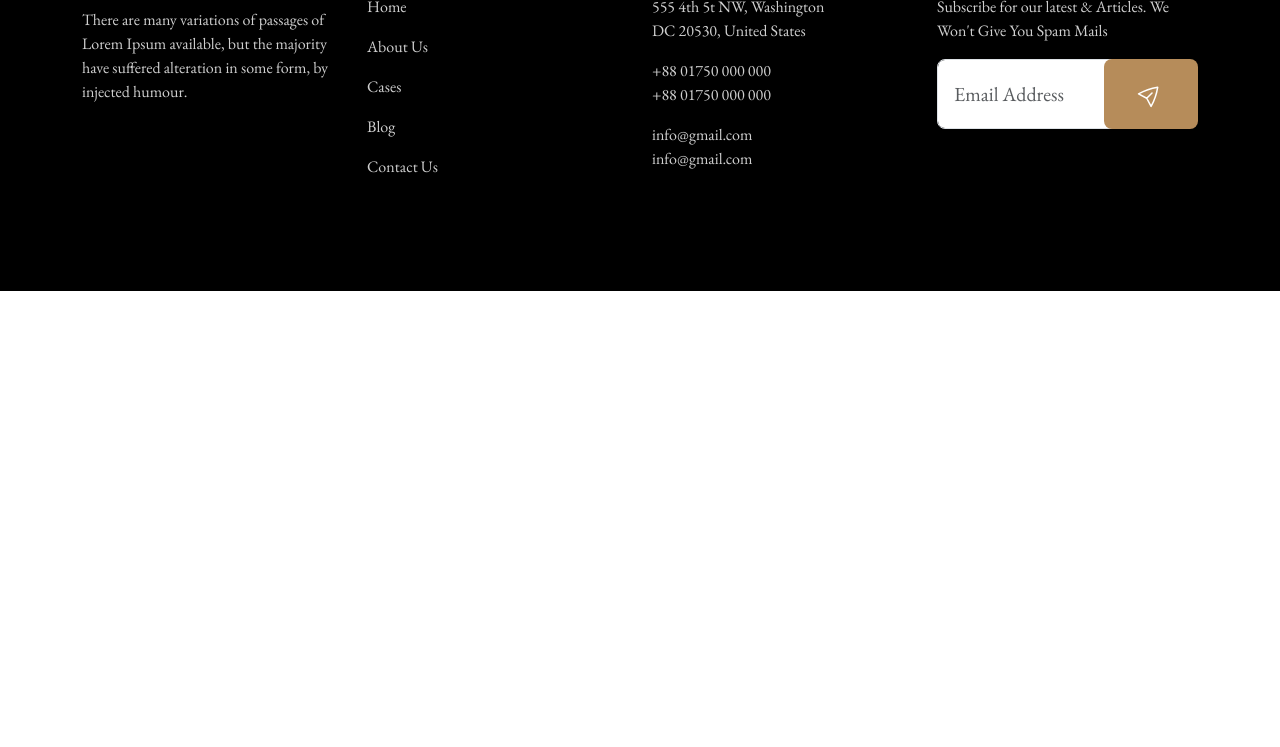
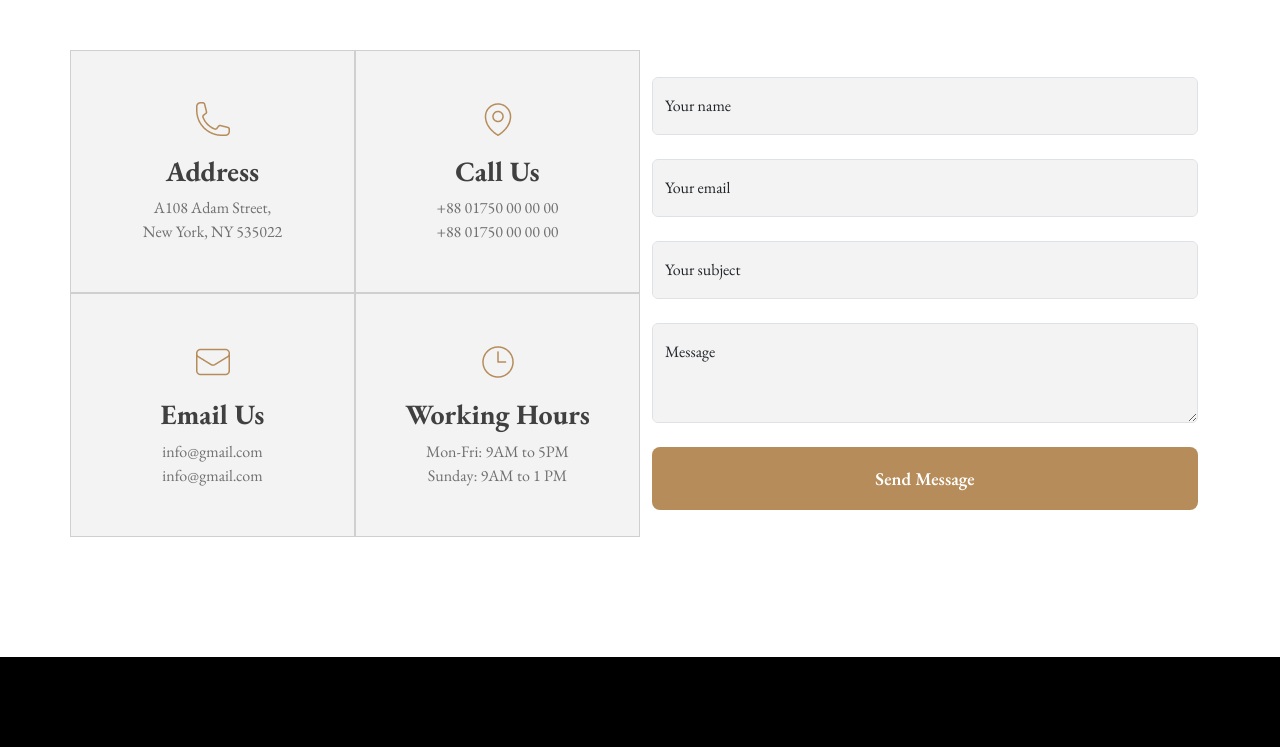
Before and after one commit to sheik-mostafizur/legal-house-phb7, a plain HTML site: page index.html in a window 1280 px wide. Shown: the part 3750-4497 px from the top of the page. Before the commit the page ends 4041 px from the top, so only its background shows below. Drawn offline with nearby package versions, Linux system fonts and the light colour scheme.

Commit message:
contact us area added and fix some error

```diff
--- a/assets/css/style.css
+++ b/assets/css/style.css
@@ -84,6 +84,20 @@ main > section {
   background-color: var(--dark7) !important;
 }
 
+/* contact_us */
+.contact_us .details > div {
+  background-color: var(--dark7);
+  padding: 3rem;
+  border: 1px solid var(--dark5);
+}
+.contact_us .details * a {
+  display: block;
+  color: var(--dark3);
+  text-decoration: none;
+}
+.contact_us input, .contact_us textarea {
+  background-color: var(--dark7);
+}
 /* footer */
 footer * p {
   color: var(--dark5) !important;
--- a/index.html
+++ b/index.html
@@ -70,7 +70,9 @@
                 <div class="modal-dialog modal-dialog-centered">
                   <div class="modal-content">
                     <div class="modal-header">
-                      <h1 class="modal-title fs-5 fw-bold" id="exampleModalLabel">
+                      <h1
+                        class="modal-title fs-5 fw-bold"
+                        id="exampleModalLabel">
                         Describe your problem
                       </h1>
                       <button
@@ -81,41 +83,56 @@
                     </div>
                     <div class="modal-body">
                       <div class="mb-3">
-                        <label for="full_name" class="form-label"
+                        <label for="modal_full_name" class="form-label"
                           >Full Name</label
                         >
                         <input
                           type="text"
                           class="form-control"
-                          id="full_name"
+                          id="modal_full_name"
                           placeholder="Name" />
                       </div>
 
                       <div class="mb-3">
-                        <label for="email" class="form-label"
+                        <label for="modal_email" class="form-label"
                           >Email address</label
                         >
                         <input
                           type="email"
                           class="form-control"
-                          id="email"
-                          placeholder="Eamil" />
+                          id="modal_email"
+                          placeholder="Email" />
                       </div>
 
                       <div class="mb-3">
-                        <label for="subject" class="form-label">Subject</label>
+                        <label for="modal_phone" class="form-label"
+                          >Phone</label
+                        >
+                        <input
+                          type="text"
+                          class="form-control"
+                          id="modal_phone"
+                          placeholder="Phone" />
+                      </div>
+
+                      <div class="mb-3">
+                        <label for="modal_subject" class="form-label"
+                          >Subject</label
+                        >
                         <input
                           type="email"
                           class="form-control"
-                          id="subject"
+                          id="modal_subject"
                           placeholder="Subject" />
                       </div>
 
                       <div class="mb-3">
-                        <label for="message" class="form-label">Message</label>
+                        <label for="modal_message" class="form-label"
+                          >Message</label
+                        >
                         <textarea
                           class="form-control"
-                          id="message"
+                          id="modal_message"
                           rows="3"></textarea>
                       </div>
                     </div>
@@ -126,7 +143,7 @@
                         data-bs-dismiss="modal">
                         Close
                       </button>
-                      <button type="button" class="btn btn-primary">
+                      <button type="button" class="lh-btn-primary py-2 px-4">
                         Send Message
                       </button>
                     </div>
@@ -585,13 +602,119 @@
         </div>
       </section>
       <!-- end frequently ask questions -->
+
+      <!-- start contact with us -->
+      <section class="contact_us">
+        <div class="container">
+          <div class="row">
+            <div
+              class="col-md-8 offset-md-4 col-lg-6 offset-lg-6 mx-auto text-center">
+              <h2 class="fs-1 fw-bold">Frequently Asked Any Questions</h2>
+              <p class="mt-3 mb-5">
+                There are many variations of passages of Lorem Ipsum available,
+                but the majority have suffered alteration in some form, by
+                injected humour.
+              </p>
+            </div>
+          </div>
+          <div class="row align-items-center">
+            <div class="col-md-6 mb-4 mb-md-0">
+              <div class="row details">
+                <div class="col-md-12 col-lg-6 text-center">
+                  <img
+                    src="./assets/images/call.png"
+                    width="40"
+                    class="mb-3"
+                    alt="call" />
+                  <h3 class="fw-bold">Address</h3>
+                  <a href="#">
+                    A108 Adam Street, <br />
+                    New York, NY 535022</a
+                  >
+                </div>
+                <div class="col-md-12 col-lg-6 text-center">
+                  <img
+                    src="./assets/images/location.png"
+                    width="40"
+                    class="mb-3"
+                    alt="location" />
+                  <h3 class="fw-bold">Call Us</h3>
+                  <a href="#"> +88 01750 00 00 00 </a>
+                  <a href="#">+88 01750 00 00 00</a>
+                </div>
+                <div class="col-md-12 col-lg-6 text-center">
+                  <img
+                    src="./assets/images/email.png"
+                    width="40"
+                    class="mb-3"
+                    alt="email" />
+                  <h3 class="fw-bold">Email Us</h3>
+                  <a href="#">info@gmail.com </a>
+                  <a href="#">info@gmail.com</a>
+                </div>
+                <div class="col-md-12 col-lg-6 text-center">
+                  <img
+                    src="./assets/images/time.png"
+                    width="40"
+                    class="mb-3"
+                    alt="time" />
+                  <h3 class="fw-bold">Working Hours</h3>
+                  <a href="#">Mon-Fri: 9AM to 5PM </a>
+                  <a href="#">Sunday: 9AM to 1 PM</a>
+                </div>
+              </div>
+            </div>
+            <div class="col-md-6">
+              <div class="form-floating mb-4">
+                <input
+                  type="text"
+                  class="form-control"
+                  id="name"
+                  placeholder="Your name" />
+                <label for="name">Your name</label>
+              </div>
+
+              <div class="form-floating mb-4">
+                <input
+                  type="email"
+                  class="form-control"
+                  id="email"
+                  placeholder="Your email" />
+                <label for="email">Your email</label>
+              </div>
+
+              <div class="form-floating mb-4">
+                <input
+                  type="text"
+                  class="form-control"
+                  id="subject"
+                  placeholder="Your subject" />
+                <label for="subject">Your subject</label>
+              </div>
+
+              <div class="mb-4">
+                <div class="form-floating">
+                  <textarea
+                    class="form-control"
+                    placeholder="Message"
+                    id="message"
+                    style="height: 100px"></textarea>
+                  <label for="message">Message</label>
+                </div>
+              </div>
+              <button class="lh-btn-primary w-100">Send Message</button>
+            </div>
+          </div>
+        </div>
+      </section>
+      <!-- end contact with us -->
     </main>
     <!-- end main -->
 
     <!-- start footer area -->
     <footer class="bg-black py-5">
       <div class="container">
-        <div class="row">
+        <div class="row text-center text-md-start">
           <div class="col-md-6 col-lg-3 py-3 py-md-5">
             <a href="#" class="m-0"
               ><img src="./assets/images/logo.png" class="mb-4" alt="logo"
```
